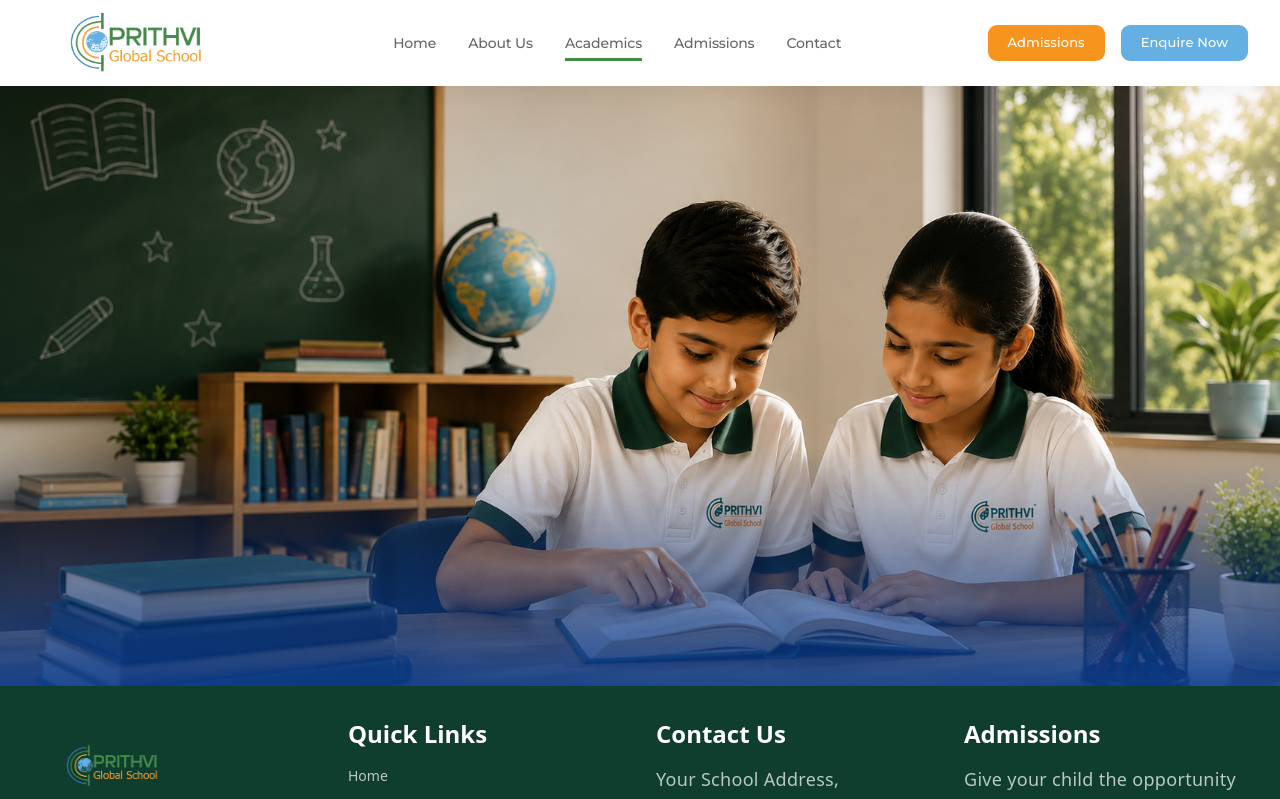
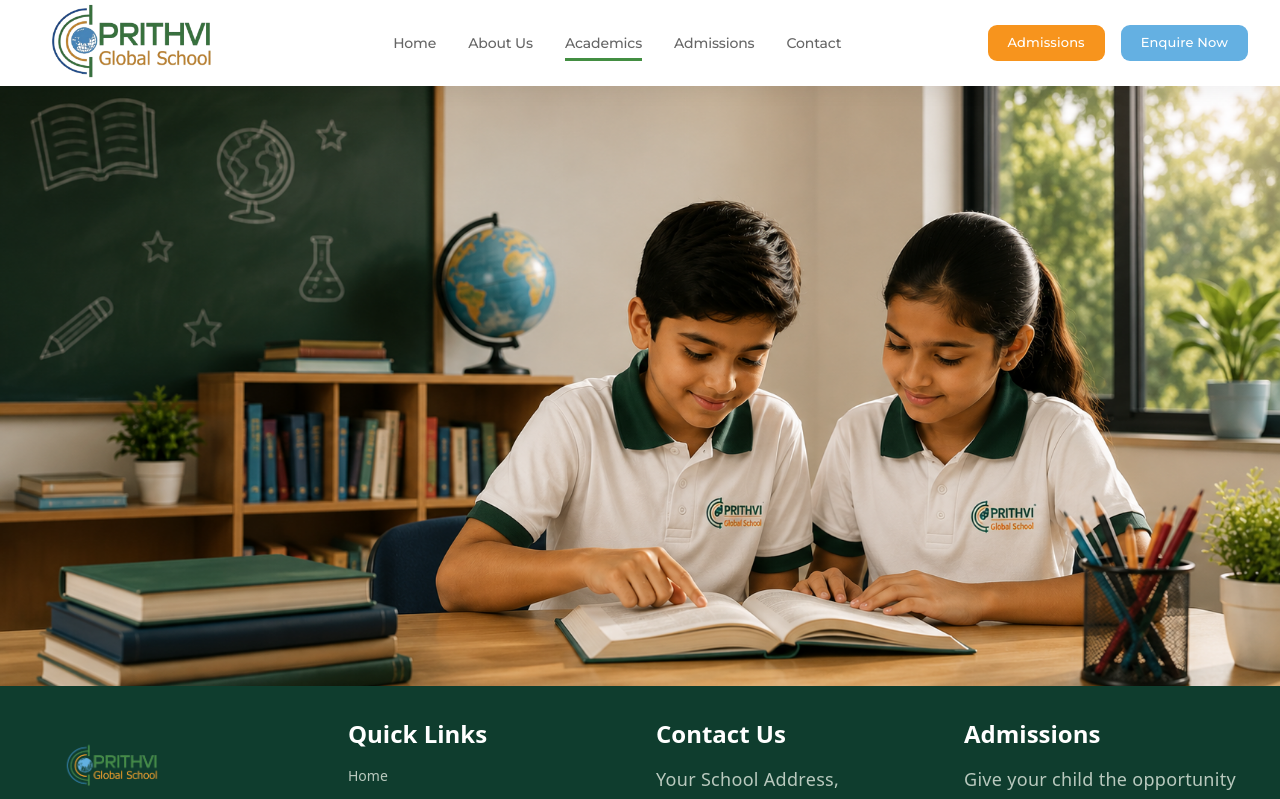
Before and after one commit to spoorthibits/Prithvi-school, a Next.js app: page /academics in a window 1280 px wide. Shown: the top 799 px of the page. Built offline with nearby package versions, Linux system fonts and the light colour scheme; a web font is replaced by a local one.

Commit message:
updated academics banner

```diff
--- a/src/app/academics/page.jsx
+++ b/src/app/academics/page.jsx
@@ -4,7 +4,11 @@ import BeyondClassroom from "@/components/BeyondClassroom";
 export default function Academics() {
   return (
     <>
-      <PageBanner image="/aca.png"/>
+      <PageBanner
+        image="/academicsnewimg.png"
+        alt="Academics Banner"
+      />
+
 
     </>
   );
--- a/src/components/Navbar.jsx
+++ b/src/components/Navbar.jsx
@@ -131,7 +131,7 @@ export default function Navbar() {
           {/* LOGO */}
           <Link href="/" className="relative z-10 shrink-0" aria-label="Prithvi Global School Home">
             <Image
-              src="/logo1.png"
+              src="/logo3.png"
               alt="Prithvi Global School"
               width={210}
               height={75}
--- a/src/components/PageBanner.jsx
+++ b/src/components/PageBanner.jsx
@@ -14,7 +14,7 @@ export default function PageBanner({ image, alt = "Page Banner" }) {
         quality={85}
       />
 
-      <div className="absolute bottom-0 left-0 w-full h-2/5 bg-gradient-to-t from-[#0b3d91]/90 via-[#0b3d91]/45 to-transparent pointer-events-none" />
+
     </section>
   );
 }
```
Also changed, not shown: public/academicsnewimg.png (renamed from public/aca.png), public/logo3.png (added).
